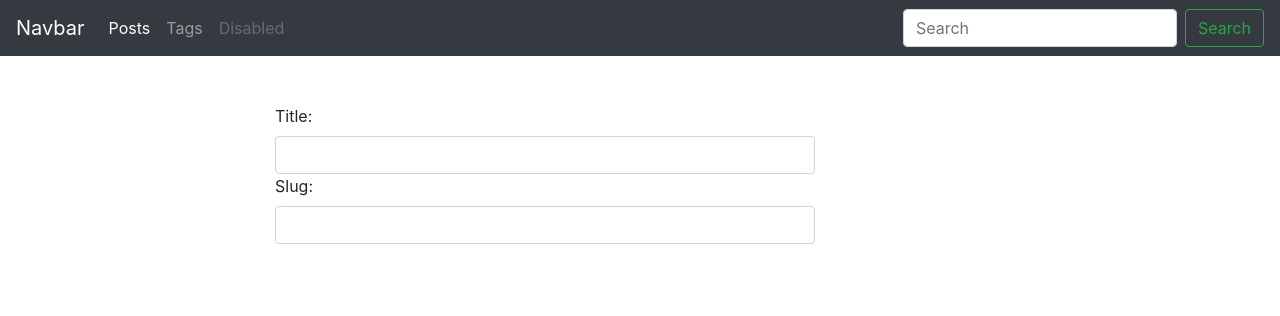
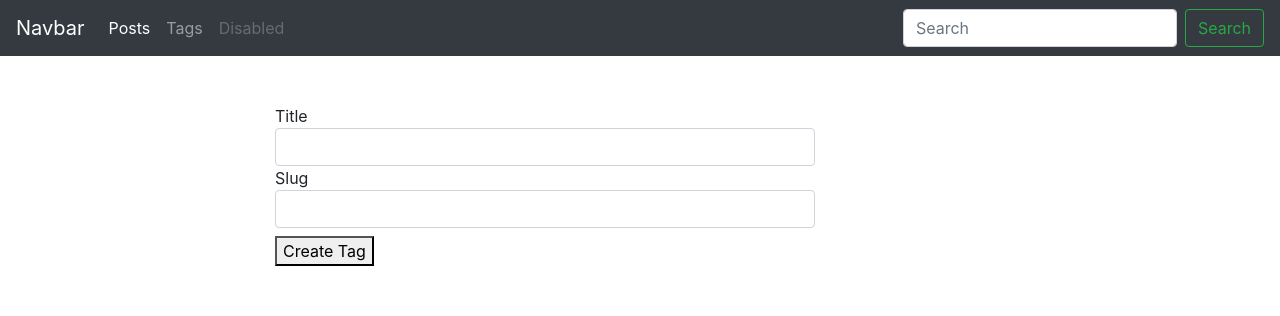
Before and after one commit to Alexander-Volk/normal_blog, a Django app: page /blog/tag/create/ in a window 1280 px wide. Shown: the top 316 px of the page. Run offline with Django 3.2, Linux system fonts and the light colour scheme; some libraries are stand-ins or nearby versions.

Commit message:
Processed a post request to create tags

```diff
--- a/blog/templates/blog/tag_create.html
+++ b/blog/templates/blog/tag_create.html
@@ -1,5 +1,21 @@
 {% extends 'blog/base_blog.html' %}
 
+{% block title %}
+    Tag create - {{ block.super }}
+{% endblock %}
+
 {% block content %}
-    {{ form }}
+    <form action="{% url 'blog:tag_create_url' %}" method="post">
+        {% csrf_token %}
+        {% for field in form  %}
+            {% if field.errors %}
+                {{ field.errors }}
+            {% endif %}
+            {{ field.label }}
+            {{ field }}
+        {% endfor %}
+
+        <button class="mt-2" type="submit" name="button">Create Tag</button>
+
+    </form>
 {% endblock %}
--- a/blog/views.py
+++ b/blog/views.py
@@ -1,4 +1,4 @@
-from django.shortcuts import render, get_object_or_404
+from django.shortcuts import render, redirect
 from django.views.generic import View
 from blog.models import Post, Tag
 from .utils import ObjectDetailMixin
@@ -29,3 +29,11 @@ class TagCreate(View):
     def get(self, request):
         form = TagForm()
         return render(request, 'blog/tag_create.html', context={'form': form})
+
+    def post(self, request):
+        bound_form = TagForm(request.POST)
+
+        if bound_form.is_valid():
+            new_tag = bound_form.save()
+            return redirect(new_tag)
+        return render(request, 'blog/tag_create.html', context={'form': bound_form})
```
Also changed, not shown: db.sqlite3.
